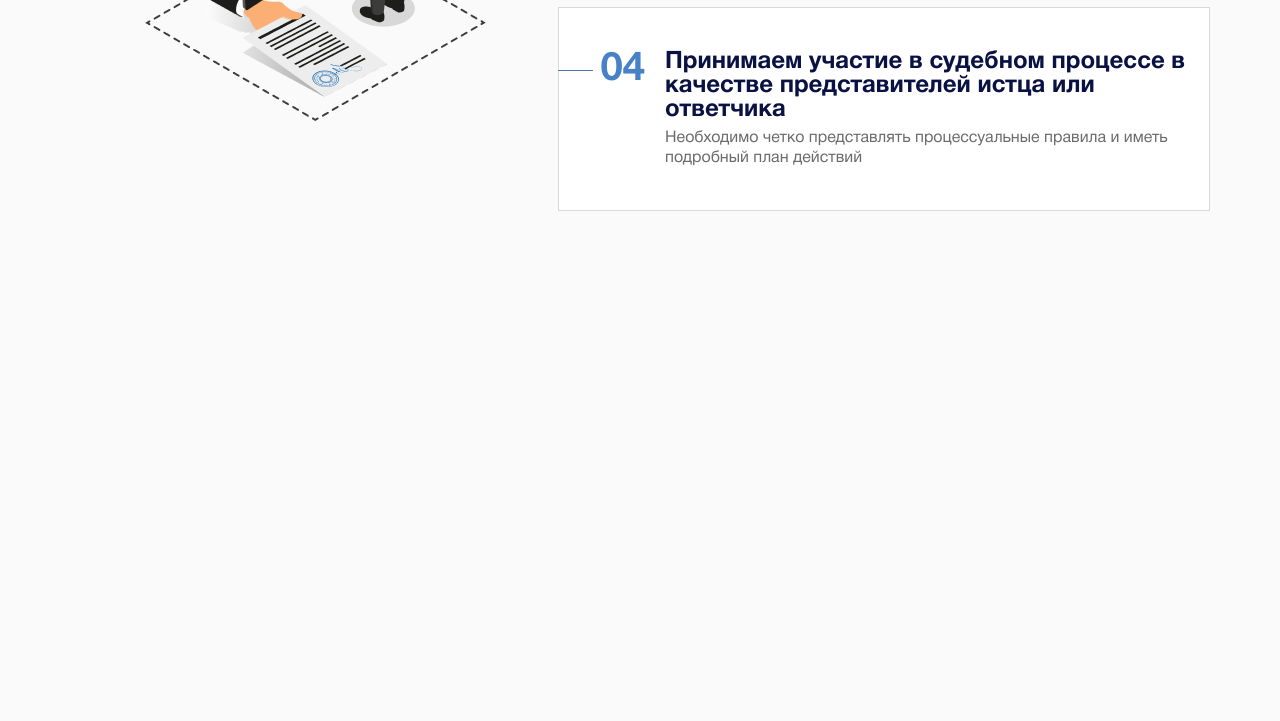
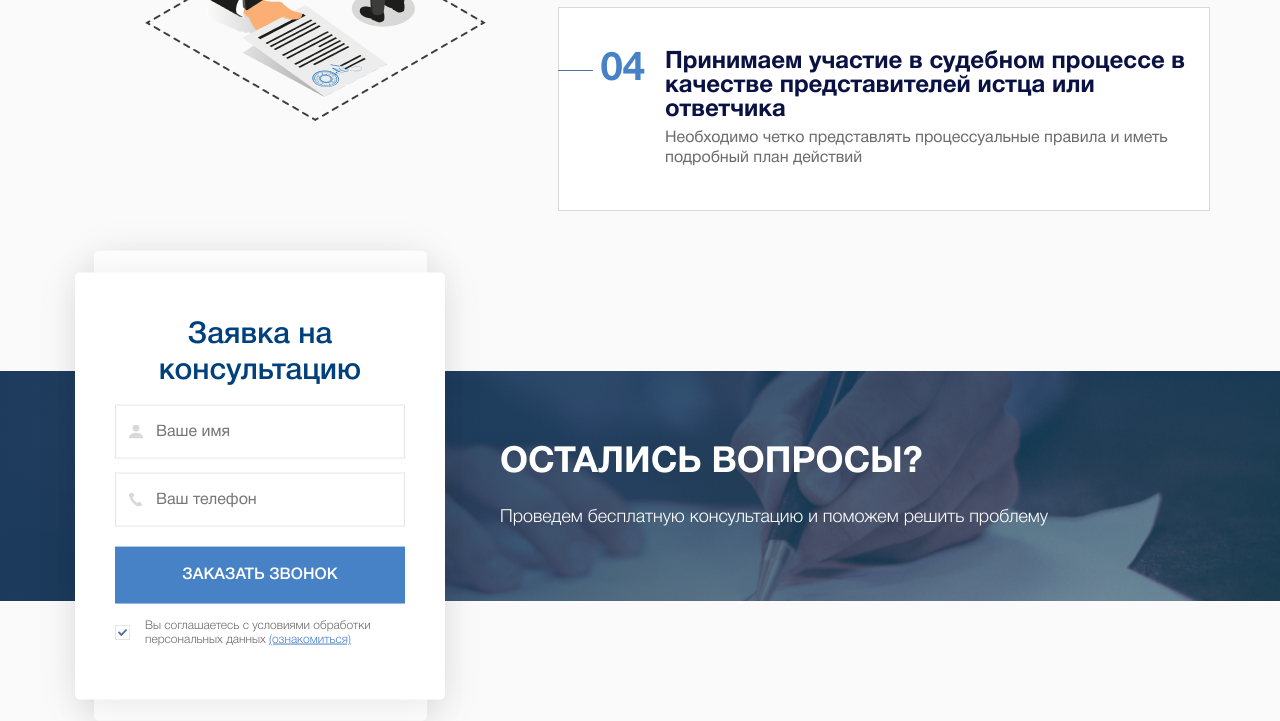
Before and after one commit to Ilya006/lawyers, a website: page app/index.html in a window 1280 px wide. Shown: the part 3427-4148 px from the top of the page. Before the commit the page ends 3708 px from the top, so only its background shows below. Drawn offline with nearby package versions, Linux system fonts and the light colour scheme; files whose address does not match are found by name.

Commit message:
add section feedback-2

```diff
--- a/app/index.html
+++ b/app/index.html
@@ -207,8 +207,8 @@
               <h3 class="feedback__title">Вам нужна помощь юриста? <span class="feedback__title--sm">Доверьте нам решение вашего вопроса!</span></h3>
               <div class="feedback__subtitle">Помимо консультирования, мы также оказываем услуги по составлению юридических документов и полное представительство интересов клиента в суде.</div>
             </div>
+          </div>
 
-          </div>
           <div class="col-4 feedback__absolute">
             <form action="#" class="form feedback__form">
               <div class="form__inner">
@@ -342,6 +342,34 @@
       </div>
     </section>
 
+    <section class="feedback feedback-2">
+      <div class="container">
+        <div class="row align-items-center">
+          <div class="col-4 feedback__absolute">
+            <form action="#" class="form feedback__form">
+              <div class="form__inner">
+                <h3 class="form__title">Заявка на консультацию</h3>
+                <input class="form__input form__input--name" name="userName" placeholder="Ваше имя" type="text">
+                <input class="form__input form__input--phone" name="userPhone" placeholder="Ваш телефон" type="tel">
+                <input class="form__btn" type="button" value="заказать звонок">
+                <div class="form__policy">
+                  <input class="form__policy--input" id="policy-checkbox" name="userPolicy" type="checkbox" checked>
+                  <label class="form__policy--label" for="policy-checkbox">Вы соглашаетесь с условиями обработки персональных данных <a href="#">(ознакомиться)</a></label>
+                </div>
+              </div>
+            </form>
+          </div>
+
+          <div class="col">
+            <div class="feedback__content feedback__content-2">
+              <h3 class="feedback__title">Остались вопросы?</h3>
+              <div class="feedback__subtitle">Проведем бесплатную консультацию и поможем решить проблему</div>
+            </div>
+          </div>
+        </div>
+      </div>
+    </section>
+
   </main>
 
   <footer class="footer">
--- a/app/sass/core/pages/_feedback.sass
+++ b/app/sass/core/pages/_feedback.sass
@@ -2,6 +2,9 @@
   background: #1D3B5D  url('../images/dest/feedback/bg.png') no-repeat
   background-size: contain
   margin-top: 90px
+  &-2
+    background: #1D3B5D  url('../images/dest/feedback/bg-mirror.png') no-repeat
+    background-position-x: right
 
   &__absolute
     position: relative
@@ -14,6 +17,8 @@
 
   &__content
     margin: 70px 0 70px
+    &-2
+      padding-left: 40px
 
   &__title
     color: #ffffff
```
Also changed, not shown: app/css/main.min.css, app/images/dest/advantage/decency.png (added), app/images/dest/advantage/experience.png (added), app/images/dest/advantage/price.png (added), app/images/dest/advantage/warranty.png (added), app/images/dest/feedback/bg-lg.png (deleted), app/images/dest/feedback/bg-mirror.png (added), app/images/dest/feedback/help-bg.png (deleted), app/images/src/feedback/bg-mirror-2.png (added).
